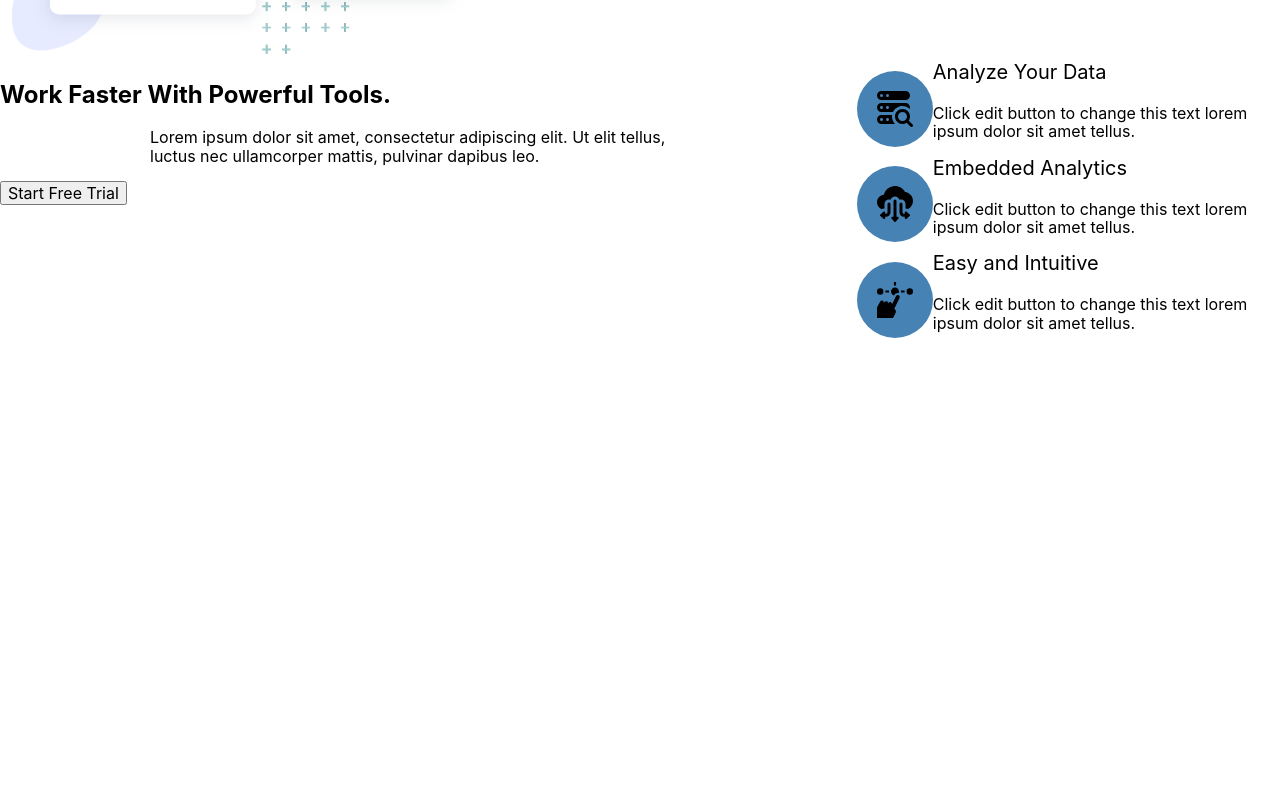
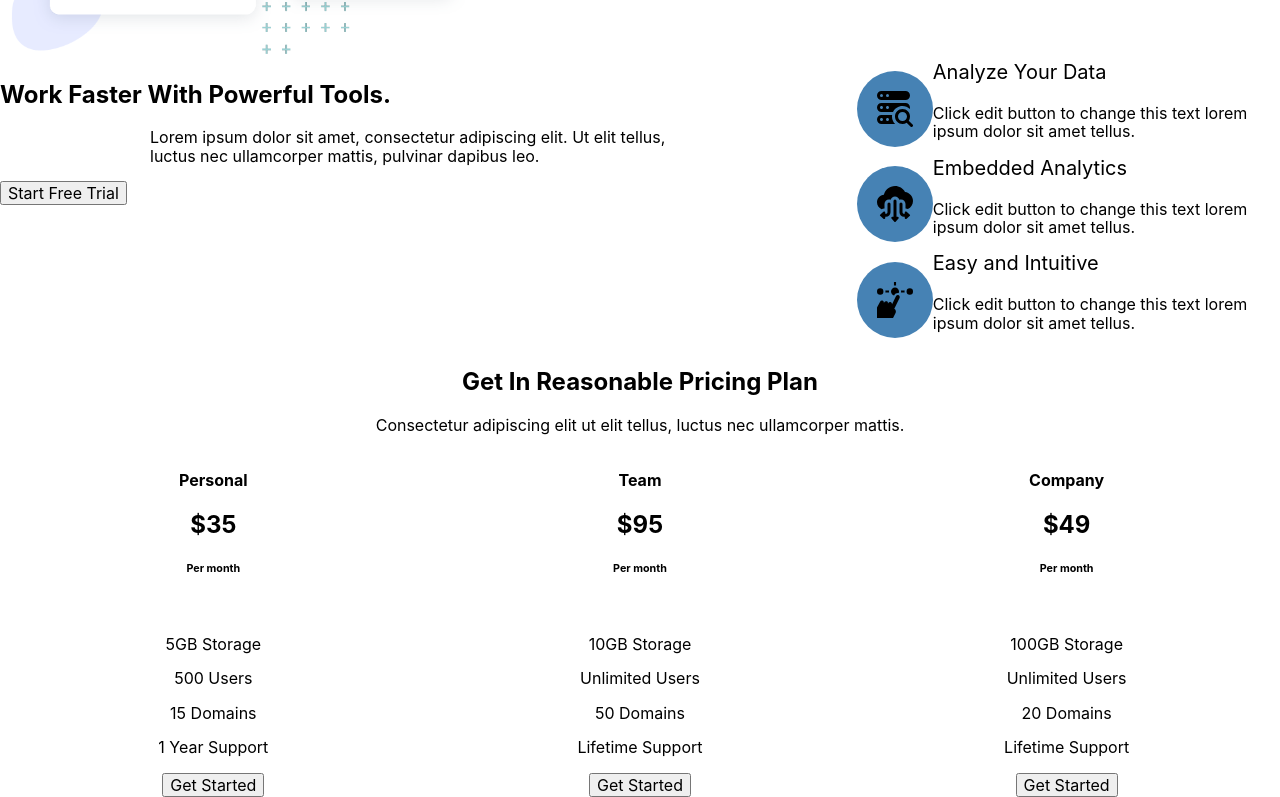
Before and after one commit to aspectum/react-frontend-sydney, a React (Create React App) app: page / in a window 1280 px wide. Shown: the part 1865-2662 px from the top of the page. Before the commit the page ends 2213 px from the top, so only its background shows below. Built offline with nearby package versions, Linux system fonts and the light colour scheme.

Commit message:
Added Pricing section skeleton

```diff
--- a/src/components/App.js
+++ b/src/components/App.js
@@ -4,6 +4,7 @@ import Intro from './Intro/Intro'
 import Solutions from './Solutions/Solutions'
 import Snippets from './Snippets/Snippets'
 import Tools from './Tools/Tools'
+import Pricing from './Pricing/Pricing'
 import './App.css'
 
 class App extends React.Component {
@@ -16,6 +17,7 @@ class App extends React.Component {
                 <Solutions />
                 <Snippets />
                 <Tools />
+                <Pricing />
             </div>
         )
     }
--- /dev/null
+++ b/src/components/Pricing/Pricing.css
@@ -0,0 +1,7 @@
+.row {
+    display: flex;
+}
+
+.col {
+    width: 33.333%;
+}
--- /dev/null
+++ b/src/components/Pricing/Pricing.js
@@ -0,0 +1,45 @@
+function Pricing() {
+    return (
+        <div className='tc'>
+            <h2>Get In Reasonable Pricing Plan</h2>
+            <p>Consectetur adipiscing elit ut elit tellus, luctus nec ullamcorper mattis.</p>
+            <div className='row'>
+                <div className='col'>
+                    <h4>Personal</h4>
+                    <h2>$35</h2>
+                    <h6>Per month</h6>
+                    <br></br>
+                    <p>5GB Storage</p>
+                    <p>500 Users</p>
+                    <p>15 Domains</p>
+                    <p>1 Year Support</p>
+                    <button>Get Started</button>
+                </div>
+                <div className='col'>
+                    <h4>Team</h4>
+                    <h2>$95</h2>
+                    <h6>Per month</h6>
+                    <br></br>
+                    <p>10GB Storage</p>
+                    <p>Unlimited Users</p>
+                    <p>50 Domains</p>
+                    <p>Lifetime Support</p>
+                    <button>Get Started</button>
+                </div>
+                <div className='col'>
+                    <h4>Company</h4>
+                    <h2>$49</h2>
+                    <h6>Per month</h6>
+                    <br></br>
+                    <p>100GB Storage</p>
+                    <p>Unlimited Users</p>
+                    <p>20 Domains</p>
+                    <p>Lifetime Support</p>
+                    <button>Get Started</button>
+                </div>
+            </div>
+        </div>
+    );
+}
+
+export default Pricing
```
